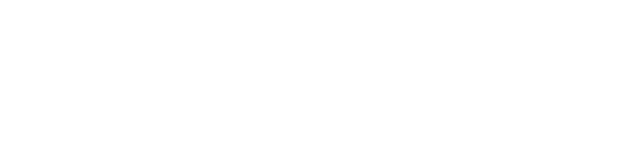
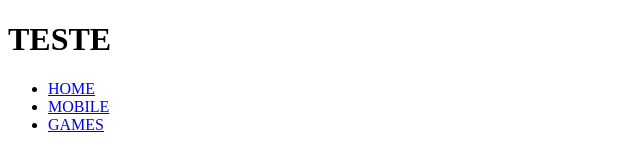
Before and after one commit to gabrielgirami2/projetoHTMLZ, a plain HTML site: page index.html in a window 1280 px wide. Shown: the whole page, without its empty margins (0-640 px from the left). Drawn offline with Linux system fonts and the light colour scheme.

Commit message:
"Segundo Commit"

```diff
--- a/index.html
+++ b/index.html
@@ -7,7 +7,18 @@
     <title>ProjetoHTLML</title>
 </head>
 <body>
+   <h1>TESTE</h1>
+<div>
+<nav>
+<ul>
+<li><a href="index.html">HOME</a></li>
+<li><a href="mobile.html">MOBILE</a></li>
+<li><a href="games.html">GAMES</a></li>
+</ul>
+<ul><games class="html"></games></ul>
+</nav>
 
+</div>
 
 </body>
 </html>
```
